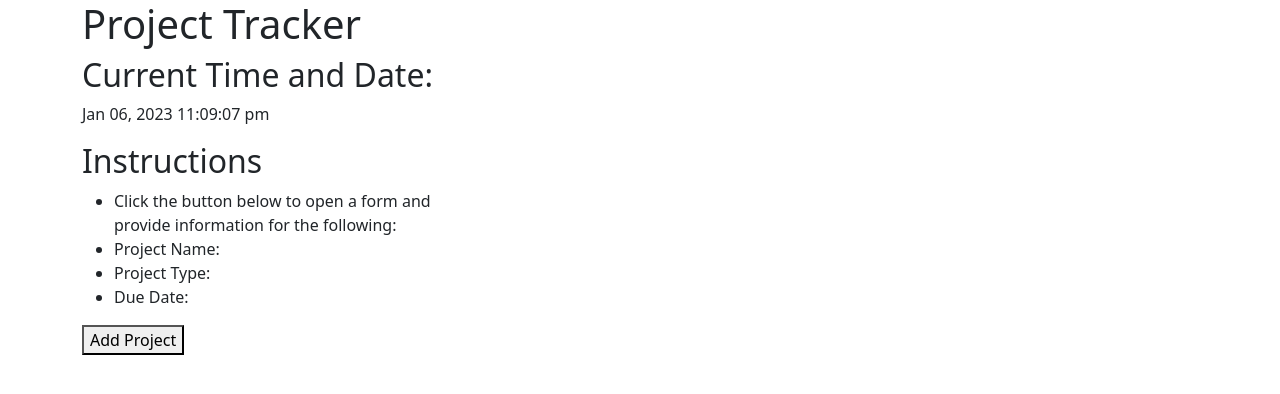
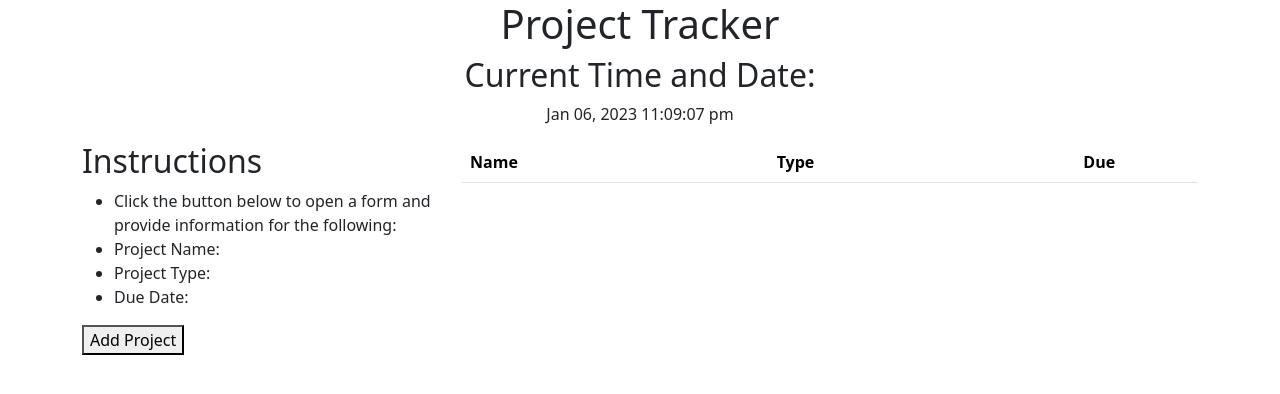
Before and after one commit to Traveye/Project-Tracker, a plain HTML site: page index.html in a window 1280 px wide. Drawn offline with nearby package versions, Linux system fonts and the light colour scheme.

Commit message:
adding div cards with tables and tags

```diff
--- a/index.html
+++ b/index.html
@@ -9,7 +9,7 @@
 
   </head>
   <body class="container">
-        <header class="hero">
+        <header class="hero text-center">
             <h1>Project Tracker</h1>
             <h2>Current Time and Date:</h2>
 
@@ -28,6 +28,13 @@
 
             </div>
             <div class="col-lg-8">
+                <table class="table">
+                    <tr>
+                        <th class="col-lg-5">Name</th>
+                        <th class="col-lg-5">Type</th>
+                        <th class="col-lg-2">Due</th>
+                    </tr>
+                </table>
 
             </div>
 
```
Also changed, not shown: assets/script.js (line endings or trailing spaces).
